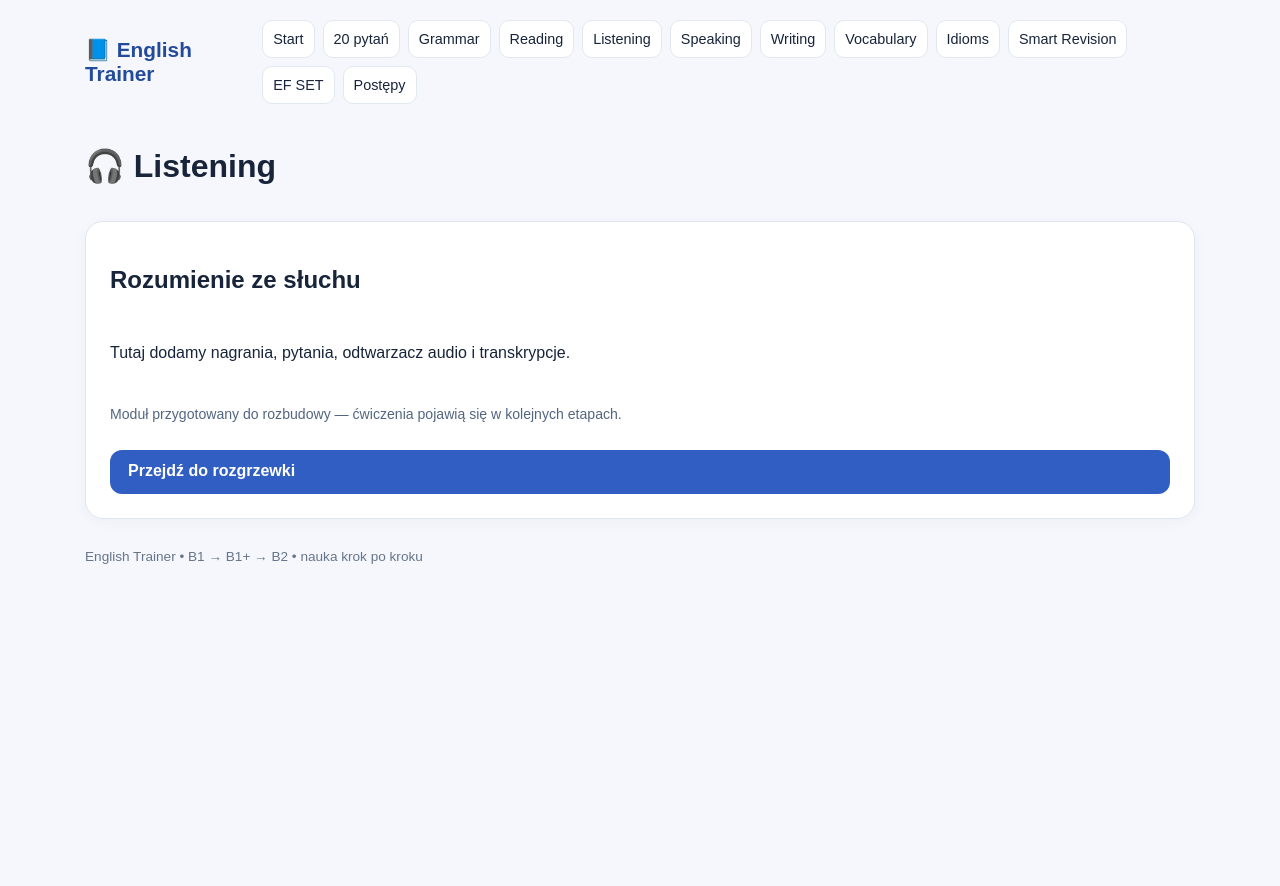
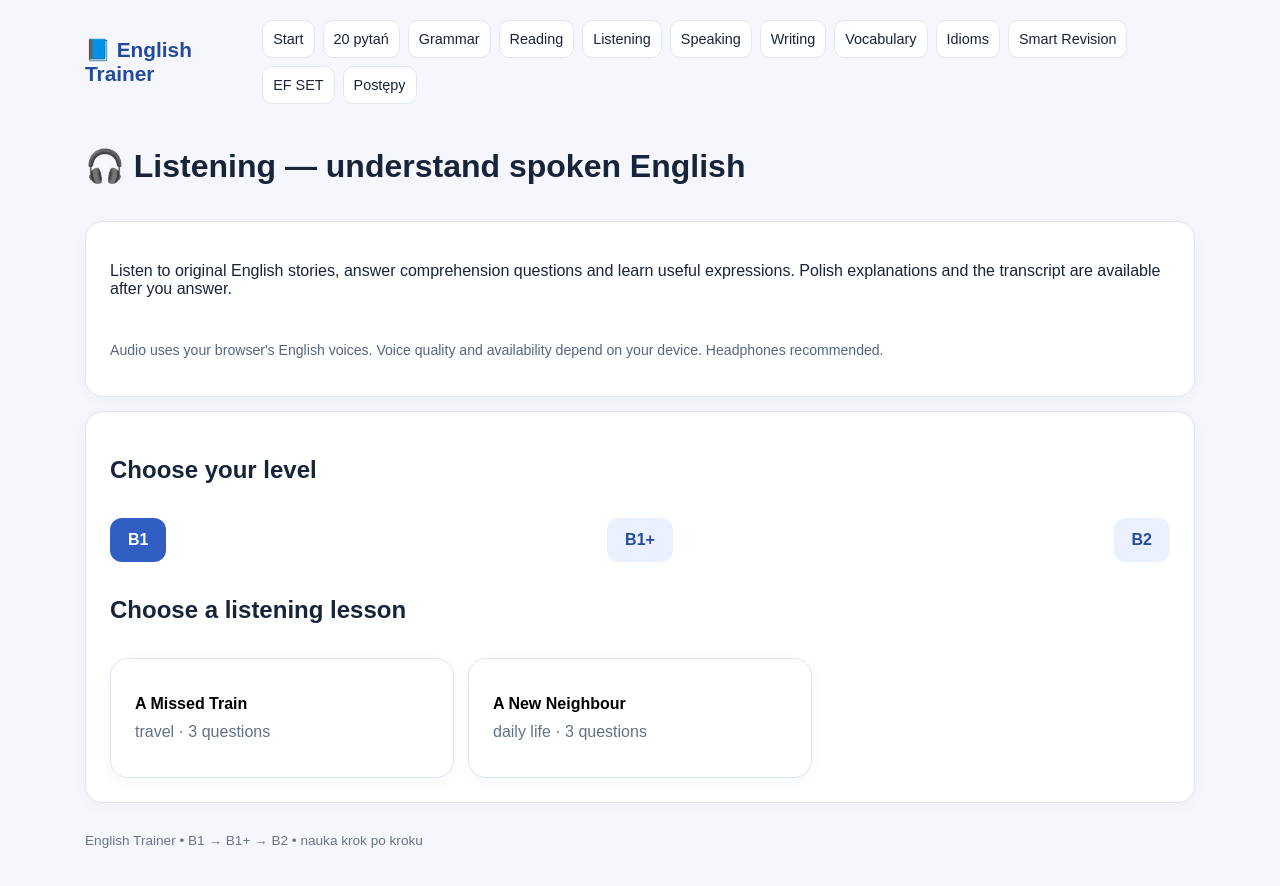
Before and after one commit to emiolsz/english-trainer, a Next.js app: page /listening in a window 1280 px wide. Shown: the top 886 px of the page. Before the commit the page ends 800 px from the top, so only its background shows below. Built offline with nearby package versions, Linux system fonts and the light colour scheme.

Commit message:
Implement interactive Listening with speech synthesis, comprehension tests, transcript and progress

```diff
--- a/app/listening/page.tsx
+++ b/app/listening/page.tsx
@@ -1 +1,37 @@
-import Link from 'next/link';export default function Page(){return <div className="stack"><h1>🎧 Listening</h1><section className="panel stack"><h2>Rozumienie ze słuchu</h2><p>Tutaj dodamy nagrania, pytania, odtwarzacz audio i transkrypcje.</p><p className="hint">Moduł przygotowany do rozbudowy — ćwiczenia pojawią się w kolejnych etapach.</p><Link className="btn" href="/warmup" style={{display:'inline-block'}}>Przejdź do rozgrzewki</Link></section></div>}
+'use client';
+import {useEffect,useRef,useState} from 'react';
+import {listeningLessons,type ListeningLesson} from '../../lib/listening-lessons';
+type Level='B1'|'B1+'|'B2';
+type Stage='choose'|'listen'|'questions'|'results';
+export default function Listening(){
+ const [level,setLevel]=useState<Level>('B1');
+ const [lesson,setLesson]=useState<ListeningLesson|null>(null);
+ const [stage,setStage]=useState<Stage>('choose');
+ const [voices,setVoices]=useState<SpeechSynthesisVoice[]>([]);
+ const [voiceName,setVoiceName]=useState('');
+ const [rate,setRate]=useState(0.9);
+ const [speaking,setSpeaking]=useState(false);
+ const [plays,setPlays]=useState(0);
+ const [answers,setAnswers]=useState<number[]>([]);
+ const [index,setIndex]=useState(0);
+ const [checked,setChecked]=useState(false);
+ const [transcript,setTranscript]=useState(false);
+ const [history,setHistory]=useState<{date:string;lesson:string;level:Level;score:number;total:number;plays:number}[]>([]);
+ const token=useRef(0);
+ useEffect(()=>{try{setHistory(JSON.parse(localStorage.getItem('english-listening-results')||'[]'))}catch{};if(!('speechSynthesis' in window))return;const load=()=>{const vs=window.speechSynthesis.getVoices().filter(v=>v.lang.toLowerCase().startsWith('en'));setVoices(vs);setVoiceName(old=>old||vs.find(v=>v.lang==='en-GB')?.name||vs[0]?.name||'')};load();window.speechSynthesis.addEventListener('voiceschanged',load);return()=>{window.speechSynthesis.removeEventListener('voiceschanged',load);window.speechSynthesis.cancel()}},[]);
+ function stop(){token.current++;if('speechSynthesis' in window)window.speechSynthesis.cancel();setSpeaking(false)}
+ function play(){if(!lesson||!('speechSynthesis' in window))return;stop();const id=token.current;const u=new SpeechSynthesisUtterance(lesson.text);u.lang='en-GB';u.rate=rate;const voice=voices.find(v=>v.name===voiceName);if(voice){u.voice=voice;u.lang=voice.lang}u.onend=()=>{if(id===token.current)setSpeaking(false)};u.onerror=()=>{if(id===token.current)setSpeaking(false)};setSpeaking(true);setPlays(n=>n+1);window.speechSynthesis.speak(u)}
+ function select(l:ListeningLesson){stop();setLesson(l);setStage('listen');setPlays(0);setAnswers([]);setIndex(0);setChecked(false);setTranscript(false)}
+ function answer(i:number){if(checked)return;setAnswers(v=>[...v,i]);setChecked(true)}
+ function next(){if(!lesson)return;if(index+1<lesson.questions.length){setIndex(i=>i+1);setChecked(false);return}const score=answers.filter((a,i)=>a===lesson.questions[i].correct).length;const result={date:new Date().toISOString(),lesson:lesson.id,level:lesson.level,score,total:lesson.questions.length,plays};try{const prev=JSON.parse(localStorage.getItem('english-listening-results')||'[]');localStorage.setItem('english-listening-results',JSON.stringify([...prev,result].slice(-100)))}catch{}setHistory(h=>[...h,result]);setStage('results')}
+ const question=lesson?.questions[index];const score=lesson?answers.filter((a,i)=>a===lesson.questions[i].correct).length:0;
+ return <div className="stack"><h1>🎧 Listening — understand spoken English</h1><section className="panel stack"><p>Listen to original English stories, answer comprehension questions and learn useful expressions. Polish explanations and the transcript are available after you answer.</p><p className="hint">Audio uses your browser's English voices. Voice quality and availability depend on your device. Headphones recommended.</p></section>
+ {stage==='choose'&&<section className="panel stack"><h2>Choose your level</h2><div className="row" style={{flexWrap:'wrap',gap:8}}>{(['B1','B1+','B2'] as Level[]).map(x=><button key={x} className={'btn '+(level===x?'':'secondary')} onClick={()=>setLevel(x)}>{x}</button>)}</div><h2>Choose a listening lesson</h2><div className="grid">{listeningLessons.filter(x=>x.level===level).map(x=><button key={x.id} className="tile" style={{textAlign:'left',cursor:'pointer'}} onClick={()=>select(x)}><strong>{x.title}</strong><span className="muted">{x.topic} · {x.questions.length} questions</span></button>)}</div></section>}
+ {lesson&&stage!=='choose'&&<section className="panel stack"><span className="badge">{lesson.level} · {lesson.title}</span><h2>Listen to the recording</h2><div className="row" style={{flexWrap:'wrap',gap:8}}><button className="btn" onClick={play} disabled={voices.length===0}>{speaking?'↻ Play again':'▶ Play audio'}</button><button className="btn secondary" onClick={stop} disabled={!speaking}>■ Stop</button><label>Speed <select className="field" value={rate} onChange={e=>setRate(Number(e.target.value))}><option value={0.75}>0.75×</option><option value={0.9}>0.9×</option><option value={1}>1×</option><option value={1.15}>1.15×</option></select></label></div>{voices.length>0?<label>English voice <select className="field" value={voiceName} onChange={e=>setVoiceName(e.target.value)}>{voices.map(v=><option key={v.name} value={v.name}>{v.name} ({v.lang})</option>)}</select></label>:<p className="hint">No English text-to-speech voice is available in this browser. Try another browser or install an English system voice.</p>}<p className="hint">Listens started: {plays}. Replay whenever you need.</p>
+ {stage==='listen'&&<button className="btn" onClick={()=>{stop();setStage('questions')}}>Start comprehension questions →</button>}
+ {stage==='questions'&&question&&<div className="stack"><span className="badge">Question {index+1}/{lesson.questions.length}</span><h3>{question.question}</h3>{question.options.map((opt,i)=><button key={i} className="btn secondary" style={{textAlign:'left',whiteSpace:'normal'}} disabled={checked} onClick={()=>answer(i)}>{String.fromCharCode(65+i)}. {opt}</button>)}{checked&&<div className="stack"><p><strong>{answers[index]===question.correct?'✓ Correct!':'✗ Not quite.'}</strong> Correct answer: {question.options[question.correct]}</p><p><strong>Wyjaśnienie:</strong> {question.explanation}</p><button className="btn" onClick={next}>{index+1===lesson.questions.length?'See my results →':'Next question →'}</button></div>}</div>}
+ {stage==='results'&&<div className="stack"><h2>Listening result: {score}/{lesson.questions.length}</h2><p>Accuracy: {Math.round(score/lesson.questions.length*100)}% · Plays: {plays}</p><h3>Useful vocabulary</h3>{lesson.vocabulary.map(x=><p key={x.word}><strong>{x.word}</strong> — {x.meaning}</p>)}<button className="btn secondary" onClick={()=>setTranscript(v=>!v)}>{transcript?'Hide transcript':'Show transcript'}</button>{transcript&&<p style={{whiteSpace:'pre-wrap',lineHeight:1.8}}>{lesson.text}</p>}<button className="btn" onClick={()=>select(lesson)}>Try this lesson again</button><button className="btn secondary" onClick={()=>{stop();setStage('choose');setLesson(null)}}>Choose another lesson</button></div>}
+ </section>}
+ {stage==='choose'&&history.length>0&&<section className="panel stack"><h2>Recent listening results</h2>{history.slice(-5).reverse().map((h,i)=><p key={i}>{new Date(h.date).toLocaleDateString('en-GB')} · {h.level} · {h.score}/{h.total} · {h.plays} plays</p>)}</section>}
+ </div>;
+}
```
